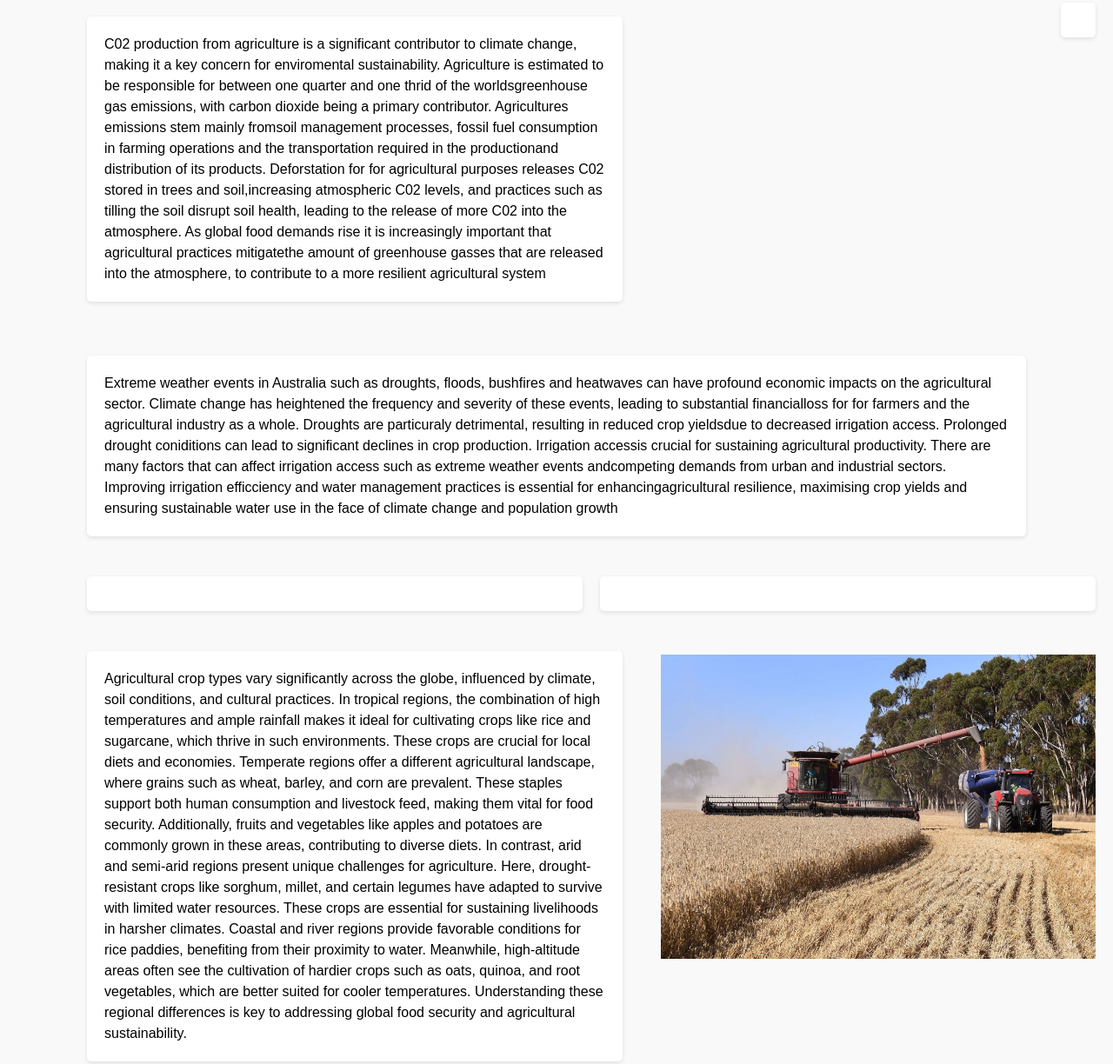
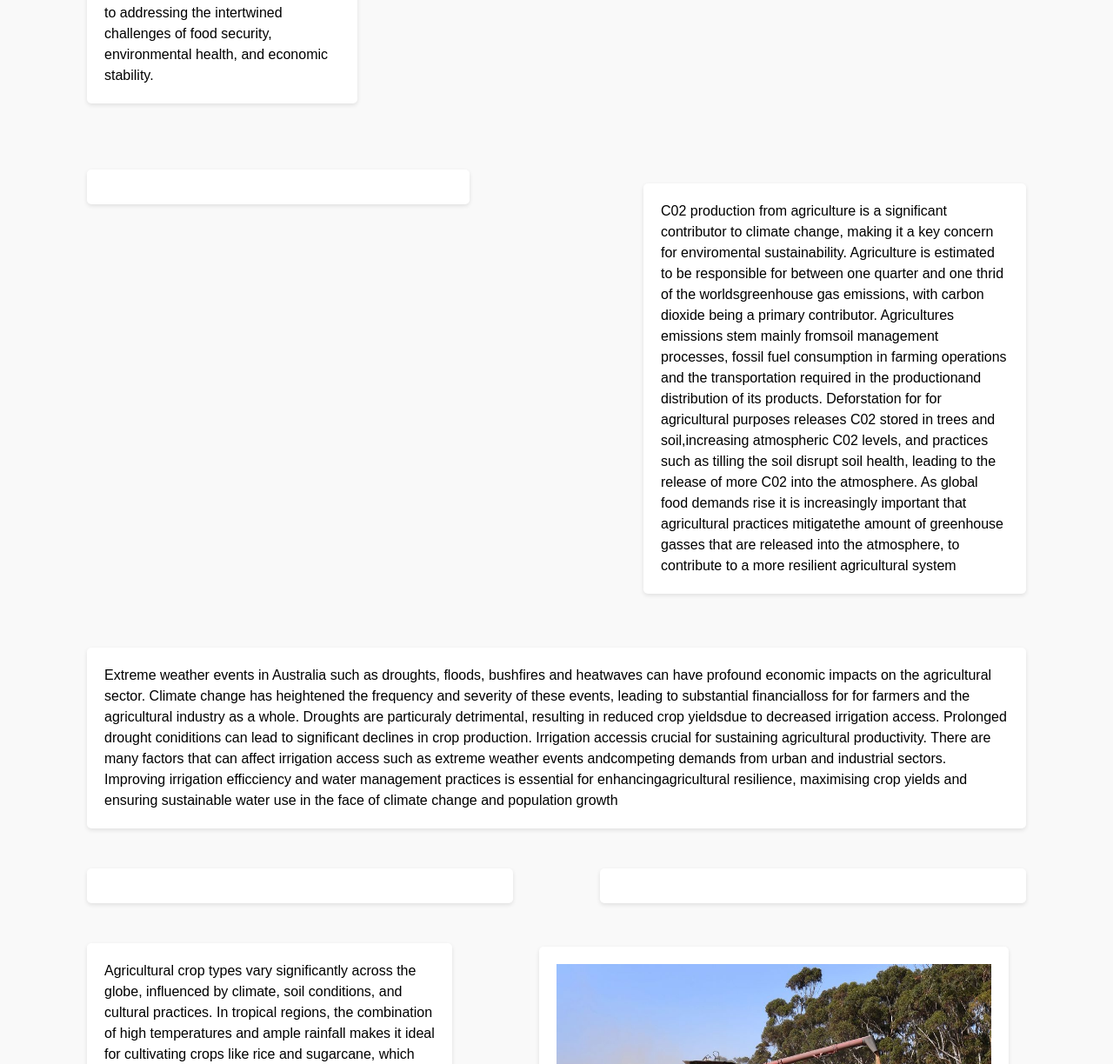
Before and after one commit to ChristianRogan1/datavis, a plain HTML site: page index.html in a window 1280 px wide. Shown: the part 1081-2305 px from the top of the page at 87% size. Drawn offline with nearby package versions, Linux system fonts and the light colour scheme; a script that the page names is missing.

Commit message:
changed borders

```diff
--- a/index.html
+++ b/index.html
@@ -33,10 +33,11 @@
 </div>
 
 <div class="content-container">
+    <div id="bar_chart" class="side-by-side"></div>
     <p class="side-by-side">
     C02 production from agriculture is a significant contributor to climate change, making it a key concern for enviromental sustainability. Agriculture is estimated to be responsible for between one quarter and one thrid of the worldsgreenhouse gas emissions, with carbon dioxide being a primary contributor. Agricultures emissions stem mainly fromsoil management processes, fossil fuel consumption in farming operations and the transportation required in the productionand distribution of its products. Deforstation for for agricultural purposes releases C02 stored in trees and soil,increasing atmospheric C02 levels, and practices such as tilling the soil disrupt soil health, leading to the release of more C02 into the atmosphere. As global food demands rise it is increasingly important that agricultural practices mitigatethe amount of greenhouse gasses that are released into the atmosphere, to contribute to a more resilient agricultural system
     </p>
-    <div id="bar_chart"></div>
+
 </div>
 
 <div class="content-container">
@@ -55,7 +56,7 @@
         Agricultural crop types vary significantly across the globe, influenced by climate, soil conditions, and cultural practices. In tropical regions, the combination of high temperatures and ample rainfall makes it ideal for cultivating crops like rice and sugarcane, which thrive in such environments. These crops are crucial for local diets and economies. Temperate regions offer a different agricultural landscape, where grains such as wheat, barley, and corn are prevalent. These staples support both human consumption and livestock feed, making them vital for food security. Additionally, fruits and vegetables like apples and potatoes are commonly grown in these areas, contributing to diverse diets. In contrast, arid and semi-arid regions present unique challenges for agriculture. Here, drought-resistant crops like sorghum, millet, and certain legumes have adapted to survive with limited water resources. These crops are essential for sustaining livelihoods in harsher climates. Coastal and river regions provide favorable conditions for rice paddies, benefiting from their proximity to water. Meanwhile, high-altitude areas often see the cultivation of hardier crops such as oats, quinoa, and root vegetables, which are better suited for cooler temperatures. Understanding these regional differences is key to addressing global food security and agricultural sustainability.
     </p>
     <div class="image-container">
-        <img src="data/images/cropHarvesting.jpg", width="500", height="350, style="width: 100%; height: 100%; object-fit: cover;"">
+        <img id= "tractorImage" src="data/images/cropHarvesting.jpg", width="500", height="350, style="width: 100%; height: 100%; object-fit: cover;"">
     </div>
 
 </div>
--- a/styles.css
+++ b/styles.css
@@ -14,9 +14,8 @@ h1 {
 }
 
 .side-by-side {
-    width: 45%;  /* Adjust as needed for layout */
-    margin-right: 20px;
-    gap: 20px;
+    width: 40%;  /* Adjust as needed for layout */
+    margin-right: 100px;
     border-radius: 5px;
     box-shadow: 0 2px 5px rgba(0, 0, 0, 0.1);
     background-color: white;
@@ -51,7 +50,7 @@ p {
     box-shadow: 0 2px 5px rgba(0, 0, 0, 0.1);
 }
 
-#center-text {
+#center-text, #tractorImage {
     margin-right: 100px;
 }
 
@@ -61,7 +60,7 @@ body {
     background-color: #f9f9f9;
 }
 
-#bar_chart, #center-text {
+#bar_chart, #center-text, #tractorImage {
     border-radius: 5px;
     box-shadow: 0 2px 5px rgba(0, 0, 0, 0.1);
     background-color: white;
@@ -69,5 +68,5 @@ body {
 }
 
 #bar_chart {
-    margin-right: 20px;
+    margin-left: 100px;
 }
--- a/visualisations/cropTypeBarChart.json
+++ b/visualisations/cropTypeBarChart.json
@@ -3,7 +3,7 @@
   "data": {
     "url": "https://raw.githubusercontent.com/ChristianRogan1/datavis/refs/heads/master/data/climate_change_impact_on_agriculture_2024.csv"
   },
-  "width": 700,
+  "width": 500,
   "height": 250,
   "title": "Crop Yield Type by Country",
   "params": [
```
